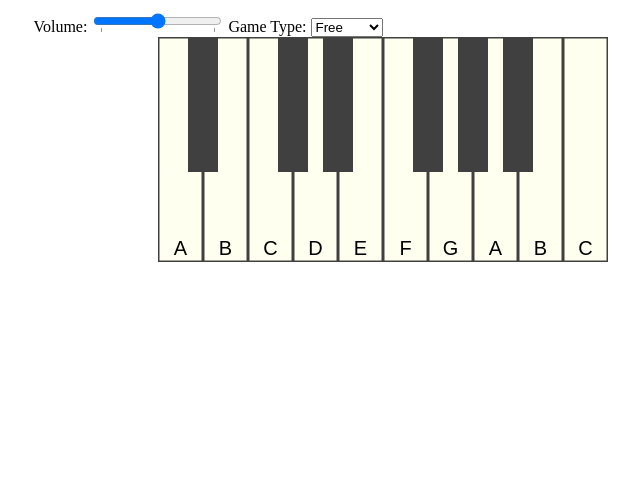
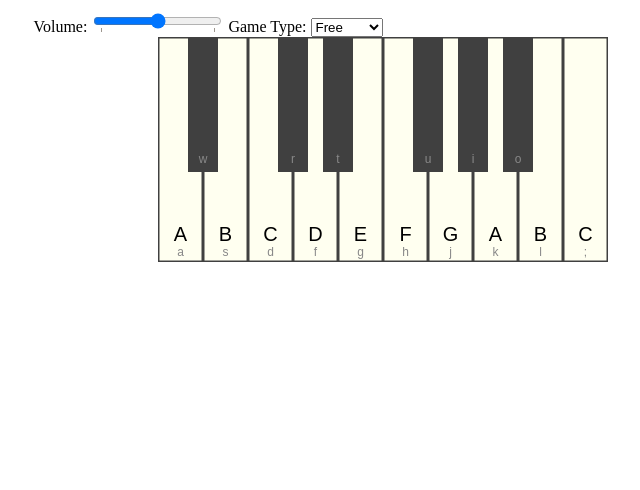
Before and after one commit to oshah81/rtanx, a plain HTML site: page docs/piano.html in a window 1280 px wide. Shown: the whole page, without its empty margins (432-1072 px from the left). Drawn offline with Linux system fonts and the light colour scheme.

Commit message:
Update piano.html

```diff
--- a/docs/piano.html
+++ b/docs/piano.html
@@ -2,6 +2,7 @@
 <html>
 <head>
 	<meta charset="UTF-8" />
+	<meta name="viewport" content="width=device-width, initial-scale=1">
 	<title>Player Piano</title>
 	<link rel="shortcut icon" type="image/x-icon" href="favicon.png" />
 	<link rel="preload" href="piano.json" as="fetch" crossorigin="anonymous" />
@@ -194,6 +195,7 @@
 				musicKey.textContent = item.note;
 				const keyLabel = document.createElement("span");
 				keyLabel.className = "mapped-to";
+				keyLabel.textContent = matchedKey.key;
 				musicKey.appendChild(keyLabel);
 
 				hookEvents(musicKey);
```
